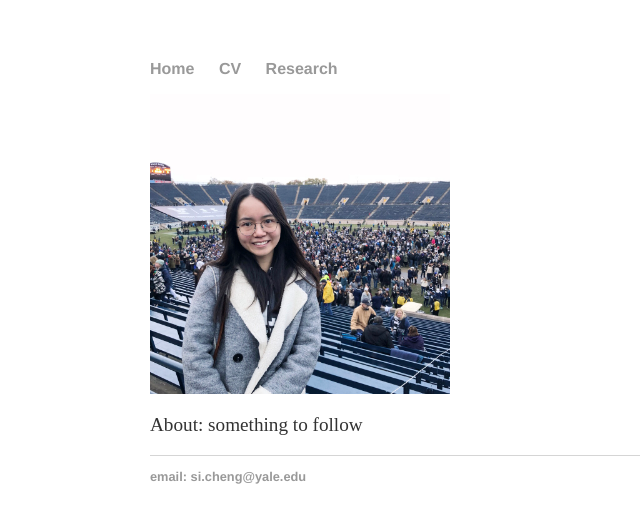
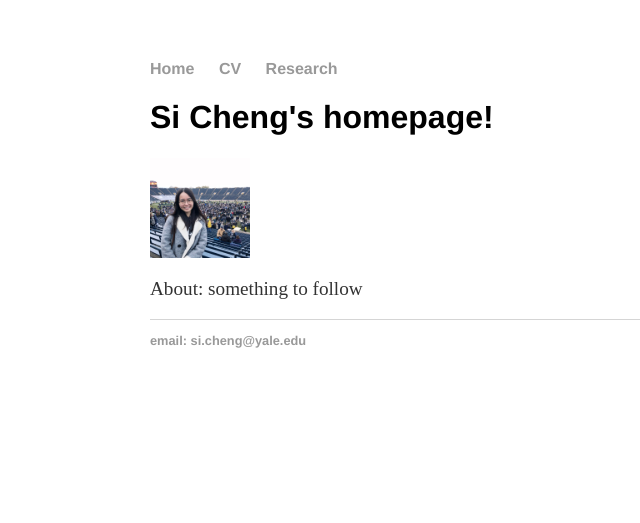
Before and after one commit to chengs94/chengs94.github.io, a Jekyll site: the page built from index.html, in a window 1280 px wide. Shown: the top 523 px of the page, without its empty margins (42-682 px from the left). Built offline with Jekyll 4.4.1, drawn with Linux system fonts in a browser that asks for light colours.

Commit message:
Update index.html

```diff
--- a/index.html
+++ b/index.html
@@ -3,6 +3,7 @@ layout: default
 title: Si Cheng's Homepage
 ---
 <div class="blurb">
-	<img src="profile_photo.jpg" alt="hi" width="300" height="300" class="inline"/ align="center">
+	<h1>Si Cheng's homepage!</h1>
+	<img src="profile_photo.jpg" alt="hi" width="100" height="100" class="inline"/ align="center">
 	<p>About: something to follow</a></p>
 </div><!-- /.blurb -->
```
